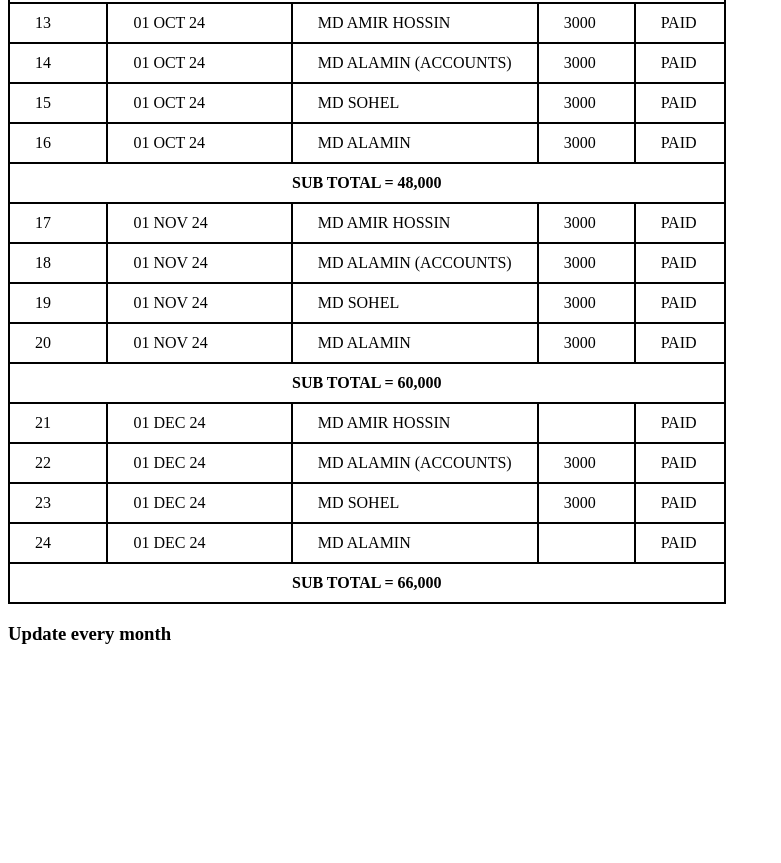
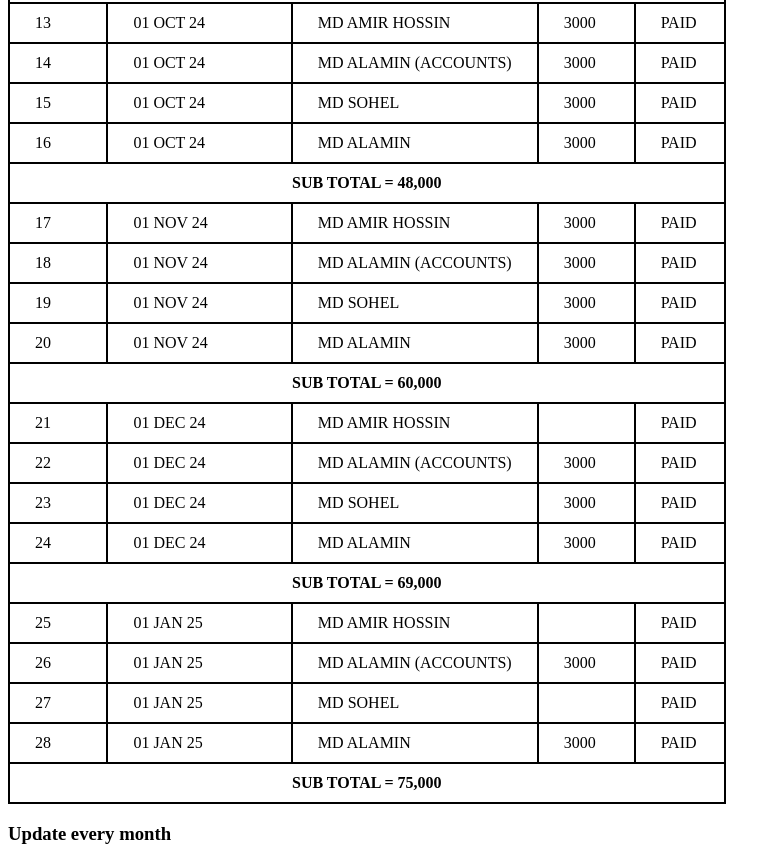
Before and after one commit to alamin2015/payment-sheet-star4, a plain HTML site: page index.html in a window 1280 px wide. Shown: the part 726-1589 px from the top of the page, without its empty margins (0-781 px from the left). Before the commit the page ends 1389 px from the top, so only its background shows below. Drawn offline with Linux system fonts and the light colour scheme.

Commit message:
added a table

```diff
--- a/index.html
+++ b/index.html
@@ -243,12 +243,44 @@
             <td>24</td>
             <td>01 DEC 24</td>
             <td>MD ALAMIN</td>
-            <td></td>
+            <td>3000</td>
             <td>PAID</td>
         </tr>
         </tbody>
         <tbody></tbody>
-        <td class="sub" colspan="5"><b>SUB TOTAL = 66,000</b></td>
+        <td class="sub" colspan="5"><b>SUB TOTAL = 69,000</b></td>
+        </tbody>
+        <tr>
+            <td>25</td>
+            <td>01 JAN 25</td>
+            <td>MD AMIR HOSSIN</td>
+            <td></td>
+            <td>PAID</td>
+        </tr>
+        <tr>
+            <td>26</td>
+            <td>01 JAN 25</td>
+            <td>MD ALAMIN (ACCOUNTS)</td>
+            <td>3000</td>
+            <td>PAID</td>
+        </tr>
+        <tr>
+            <td>27</td>
+            <td>01 JAN 25</td>
+            <td>MD SOHEL</td>
+            <td></td>
+            <td>PAID</td>
+        </tr>
+        <tr>
+            <td>28</td>
+            <td>01 JAN 25</td>
+            <td>MD ALAMIN</td>
+            <td>3000</td>
+            <td>PAID</td>
+        </tr>
+        </tbody>
+        <tbody></tbody>
+        <td class="sub" colspan="5"><b>SUB TOTAL = 75,000</b></td>
         </tbody>
         <tfoot>
 
```
